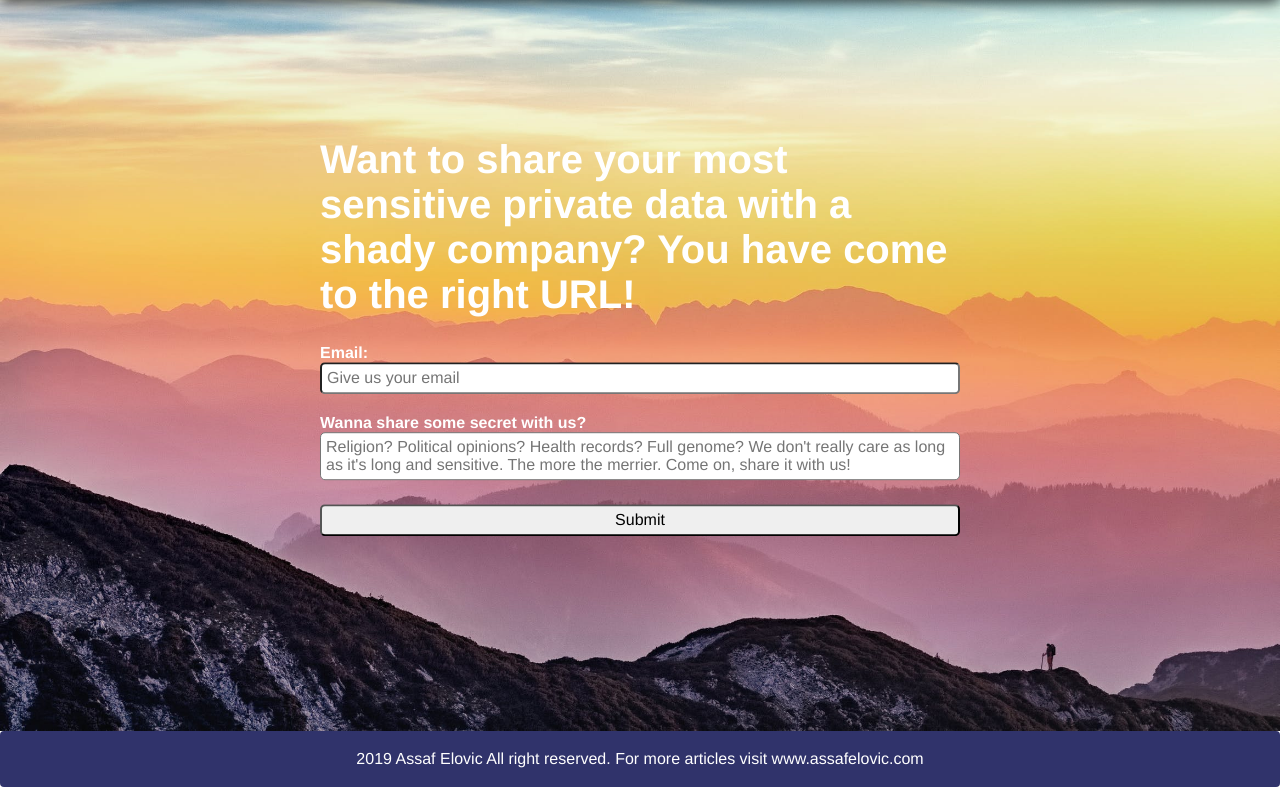
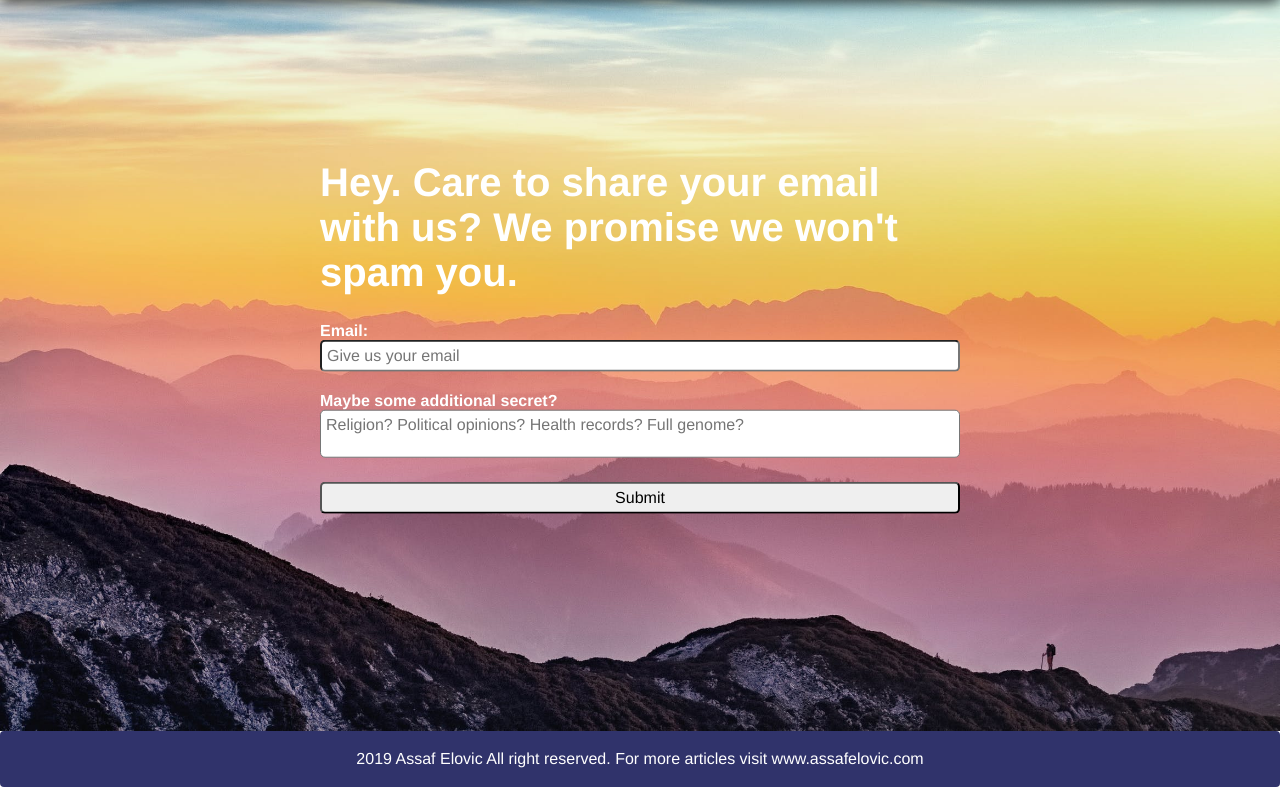
Before and after one commit to marcin-bakowski-wttech/launch-training, a plain HTML site: page form.html in a window 1280 px wide. Shown: the part 69-856 px from the top of the page. Drawn offline with Linux system fonts and the light colour scheme.

Commit message:
A bit more polite text

```diff
--- a/form.html
+++ b/form.html
@@ -31,7 +31,7 @@
     <div class="container">
         <img class="cover" src="img/cover.jpg">
         <div class="coverText">
-            <h1>Want to share your most sensitive private data with a shady company? You have come to the right URL!
+            <h1>Hey. Care to share your email with us? We promise we won't spam you.
             </h1>
             <form action="#" onsubmit="formSubmit(event)">
                 <div class="form_part">
@@ -41,9 +41,9 @@
                         oninput="this.setCustomValidity('')">
                 </div>
                 <div class="form_part">
-                    <label for="secret">Wanna share some secret with us?</label><br>
+                    <label for="secret">Maybe some additional secret?</label><br>
                     <textarea type="text" name="secret" id="secret"
-                        placeholder="Religion? Political opinions? Health records? Full genome? We don't really care as long as it's long and sensitive. The more the merrier. Come on, share it with us!"></textarea>
+                        placeholder="Religion? Political opinions? Health records? Full genome?"></textarea>
                 </div>
                 <input type="submit">
             </form>
```
